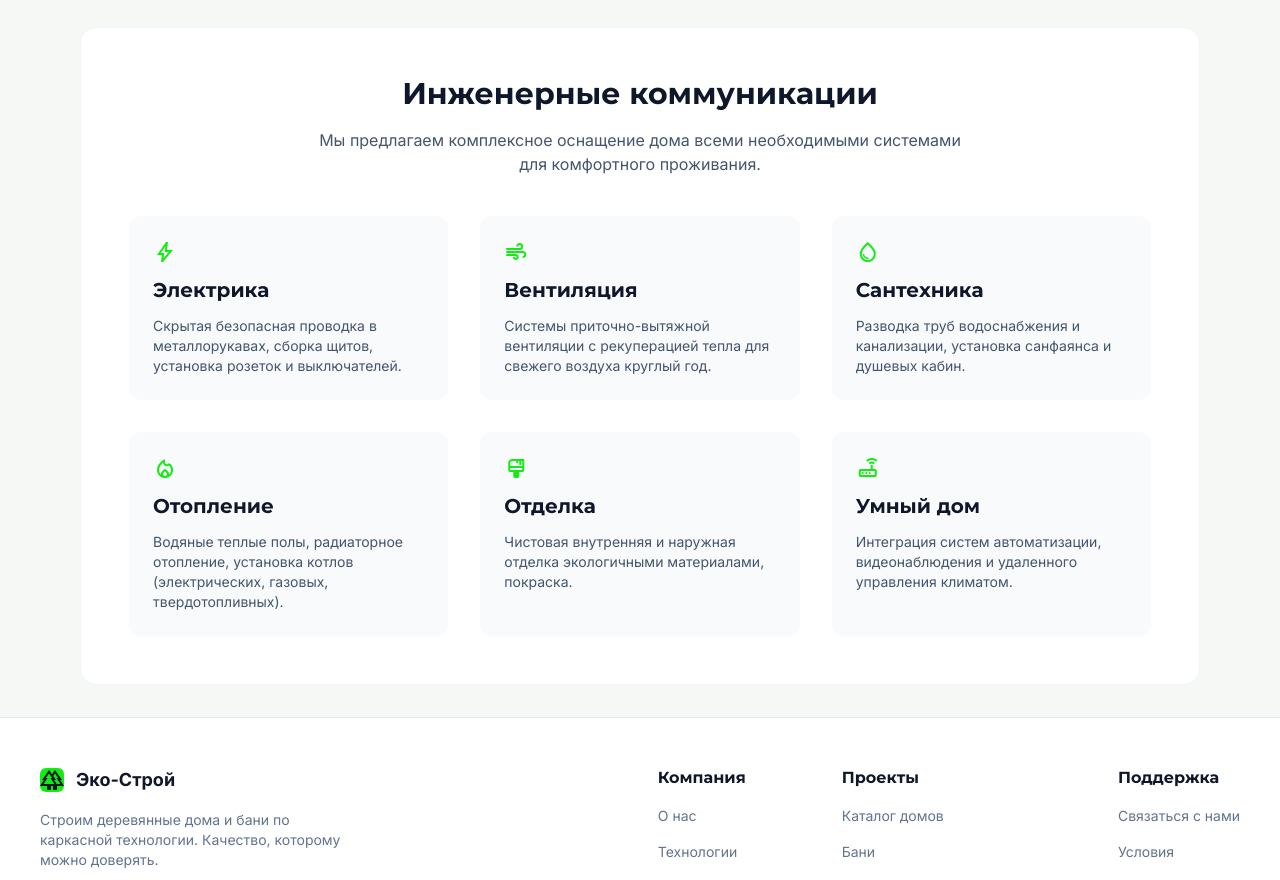
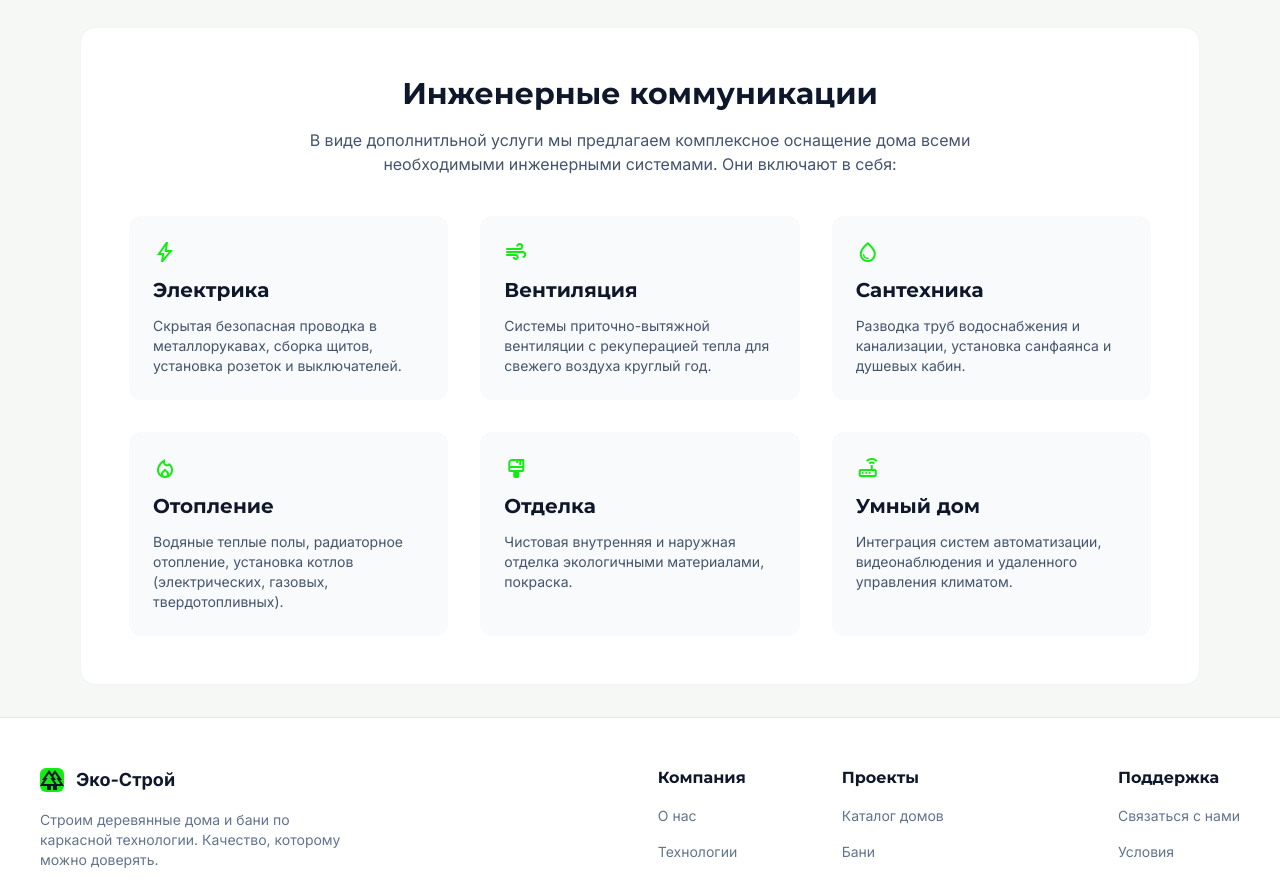
Before and after one commit to atutik1312-web/Eco-Stroy, a React (Vite) app: page /technologies in a window 1280 px wide. Shown: the part 2560-3440 px from the top of the page. Built offline with nearby package versions, Linux system fonts and the light colour scheme; no server answers; the database is empty.

Commit message:
feat(technologies): Enhance engineering communications section
Update the description for the engineering communications section to better clarify the offerings and introduce the concept of additional services.

```diff
--- a/src/pages/Technologies.tsx
+++ b/src/pages/Technologies.tsx
@@ -144,7 +144,7 @@ export default function Technologies() {
         <section className="bg-white dark:bg-slate-900 rounded-2xl p-8 md:p-12 border border-slate-100 dark:border-slate-800">
           <div className="text-center mb-10">
             <h2 className="text-3xl font-bold text-slate-900 dark:text-white mb-4">Инженерные коммуникации</h2>
-            <p className="text-slate-600 dark:text-slate-400 max-w-2xl mx-auto">Мы предлагаем комплексное оснащение дома всеми необходимыми системами для комфортного проживания.</p>
+            <p className="text-slate-600 dark:text-slate-400 max-w-2xl mx-auto">В виде дополнитльной услуги мы предлагаем комплексное оснащение дома всеми необходимыми инженерными системами. Они включают в себя:</p>
           </div>
           <div className="grid grid-cols-1 md:grid-cols-2 lg:grid-cols-3 gap-8">
             <div className="flex flex-col gap-3 p-6 rounded-xl bg-slate-50 dark:bg-slate-800/50">
```
